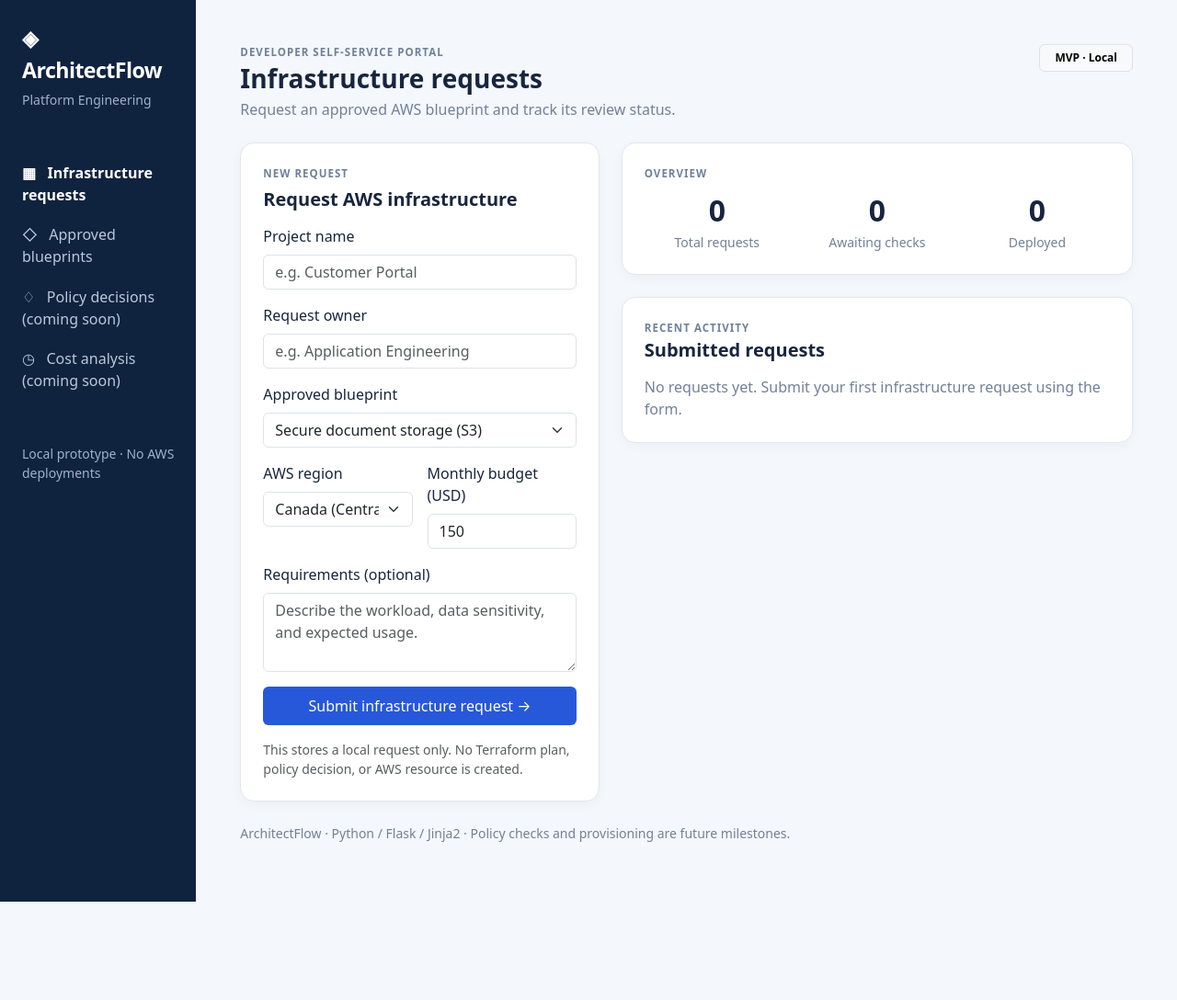
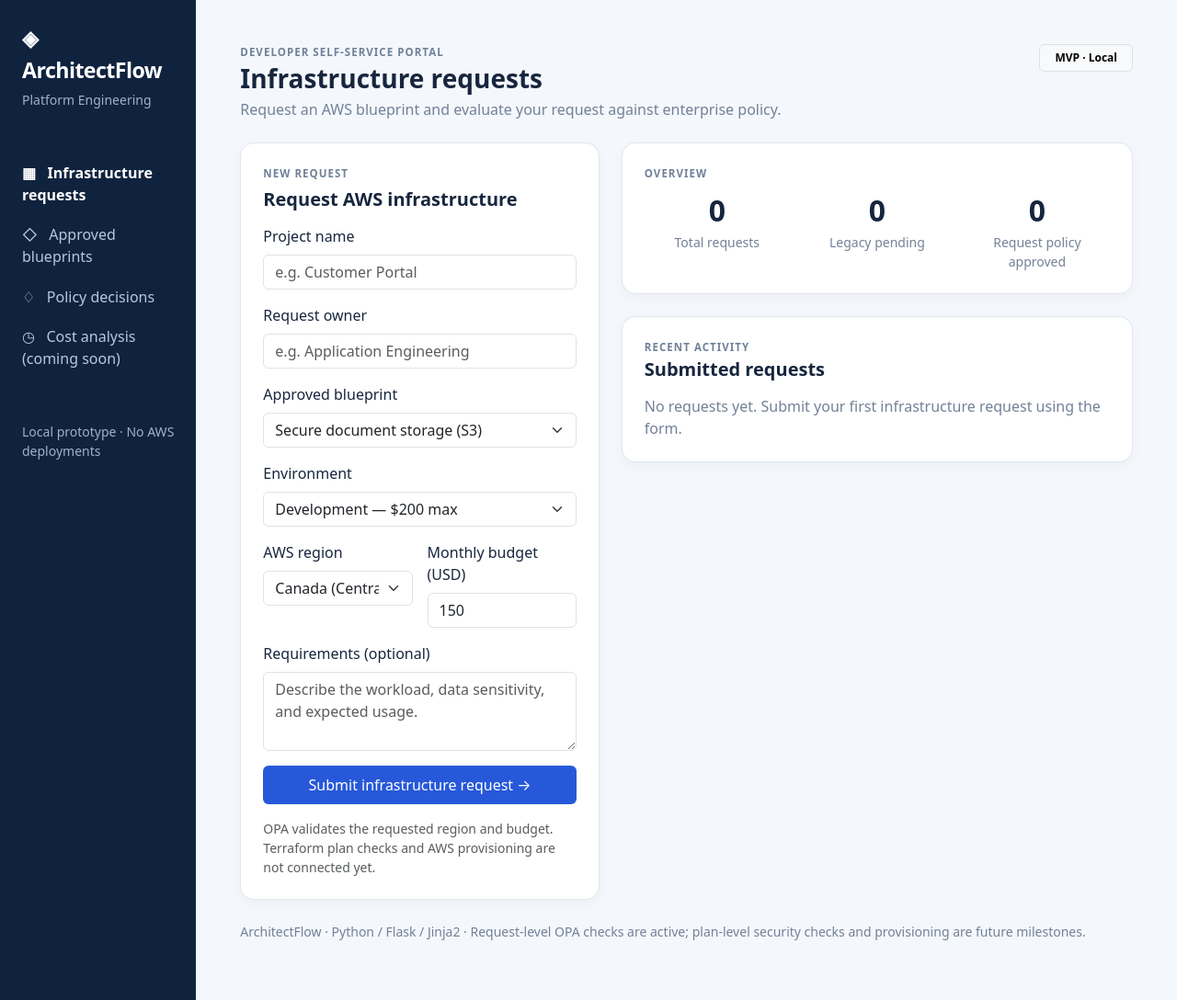
Before and after one commit to hally/architectflow, a Flask app: page / in a window 1280 px wide. Shown: the whole page at 92% size. Before the commit the page ends 981 px from the top, so only its background shows below. Run offline with Flask 3, Linux system fonts and the light colour scheme; data that the repository does not hold is empty.

Commit message:
feat(portal): integrate OPA request decisions in portal/templates/index.html

```diff
--- a/portal/templates/index.html
+++ b/portal/templates/index.html
@@ -28,7 +28,7 @@
       <p class="small mb-5" style="color:#9db2cc">Platform Engineering</p>
       <div class="nav-item-text active">▦ &nbsp; Infrastructure requests</div>
       <div class="nav-item-text">◇ &nbsp; Approved blueprints</div>
-      <div class="nav-item-text">♢ &nbsp; Policy decisions (coming soon)</div>
+      <div class="nav-item-text">♢ &nbsp; Policy decisions</div>
       <div class="nav-item-text">◷ &nbsp; Cost analysis (coming soon)</div>
       <div class="mt-5 small" style="color:#9db2cc">Local prototype · No AWS deployments</div>
     </aside>
@@ -37,7 +37,7 @@
         <div>
           <div class="eyebrow mb-1">Developer self-service portal</div>
           <h1 class="h3 fw-bold mb-1">Infrastructure requests</h1>
-          <p class="muted mb-0">Request an approved AWS blueprint and track its review status.</p>
+          <p class="muted mb-0">Request an AWS blueprint and evaluate your request against enterprise policy.</p>
         </div>
         <span class="badge text-bg-light border px-3 py-2">MVP · Local</span>
       </div>
@@ -70,6 +70,14 @@
                   {% endfor %}
                 </select>
               </div>
+              <div class="mb-3">
+                <label class="form-label" for="environment">Environment</label>
+                <select class="form-select" id="environment" name="environment" required>
+                  {% for key, label in environments.items() %}
+                    <option value="{{ key }}">{{ label }}</option>
+                  {% endfor %}
+                </select>
+              </div>
               <div class="row g-3 mb-3">
                 <div class="col-sm-6">
                   <label class="form-label" for="region">AWS region</label>
@@ -89,7 +97,7 @@
                 <textarea class="form-control" id="notes" name="notes" rows="3" maxlength="1000" placeholder="Describe the workload, data sensitivity, and expected usage."></textarea>
               </div>
               <button class="btn btn-brand w-100 py-2" type="submit">Submit infrastructure request →</button>
-              <p class="text-muted small mt-3 mb-0">This stores a local request only. No Terraform plan, policy decision, or AWS resource is created.</p>
+              <p class="text-muted small mt-3 mb-0">OPA validates the requested region and budget. Terraform plan checks and AWS provisioning are not connected yet.</p>
             </form>
           </section>
         </div>
@@ -98,8 +106,8 @@
             <div class="eyebrow mb-2">Overview</div>
             <div class="row text-center g-3">
               <div class="col-4"><div class="fs-2 fw-bold">{{ requests|length }}</div><div class="small muted">Total requests</div></div>
-              <div class="col-4"><div class="fs-2 fw-bold">{{ requests|length }}</div><div class="small muted">Awaiting checks</div></div>
-              <div class="col-4"><div class="fs-2 fw-bold">0</div><div class="small muted">Deployed</div></div>
+              <div class="col-4"><div class="fs-2 fw-bold">{{ pending_count }}</div><div class="small muted">Legacy pending</div></div>
+              <div class="col-4"><div class="fs-2 fw-bold">{{ approved_count }}</div><div class="small muted">Request policy approved</div></div>
             </div>
           </section>
           <section class="panel p-4">
@@ -114,9 +122,14 @@
                     {% for item in requests %}
                     <tr>
                       <td><strong>{{ item["project_name"] }}</strong><div class="small muted">{{ item["owner"] }} · #{{ item["id"] }}</div></td>
-                      <td class="small">{{ blueprints[item["blueprint"]] }}<div class="muted mono">{{ item["region"] }}</div></td>
+                      <td class="small">{{ blueprints[item["blueprint"]] }}<div class="muted mono">{{ item["region"] }}</div><div class="muted">{{ item["environment"] or "Legacy request" }}</div></td>
                       <td class="small">${{ "%.2f"|format(item["budget"]) }}</td>
-                      <td><span class="badge rounded-pill status">{{ item["status"] }}</span></td>
+                      <td>
+                        <span class="badge rounded-pill {% if item["status"] == "Request policy approved" %}text-bg-success{% elif item["status"] == "Request policy denied" %}text-bg-danger{% elif item["status"] == "Policy evaluation error" %}text-bg-dark{% else %}status{% endif %}">{{ item["status"] }}</span>
+                        {% for reason in item["reasons"] %}
+                          <div class="small text-danger mt-1">{{ reason }}</div>
+                        {% endfor %}
+                      </td>
                     </tr>
                     {% endfor %}
                   </tbody>
@@ -128,7 +141,7 @@
           </section>
         </div>
       </div>
-      <p class="small muted mt-4">ArchitectFlow · Python / Flask / Jinja2 · Policy checks and provisioning are future milestones.</p>
+      <p class="small muted mt-4">ArchitectFlow · Python / Flask / Jinja2 · Request-level OPA checks are active; plan-level security checks and provisioning are future milestones.</p>
     </main>
   </div>
 </div>
```
